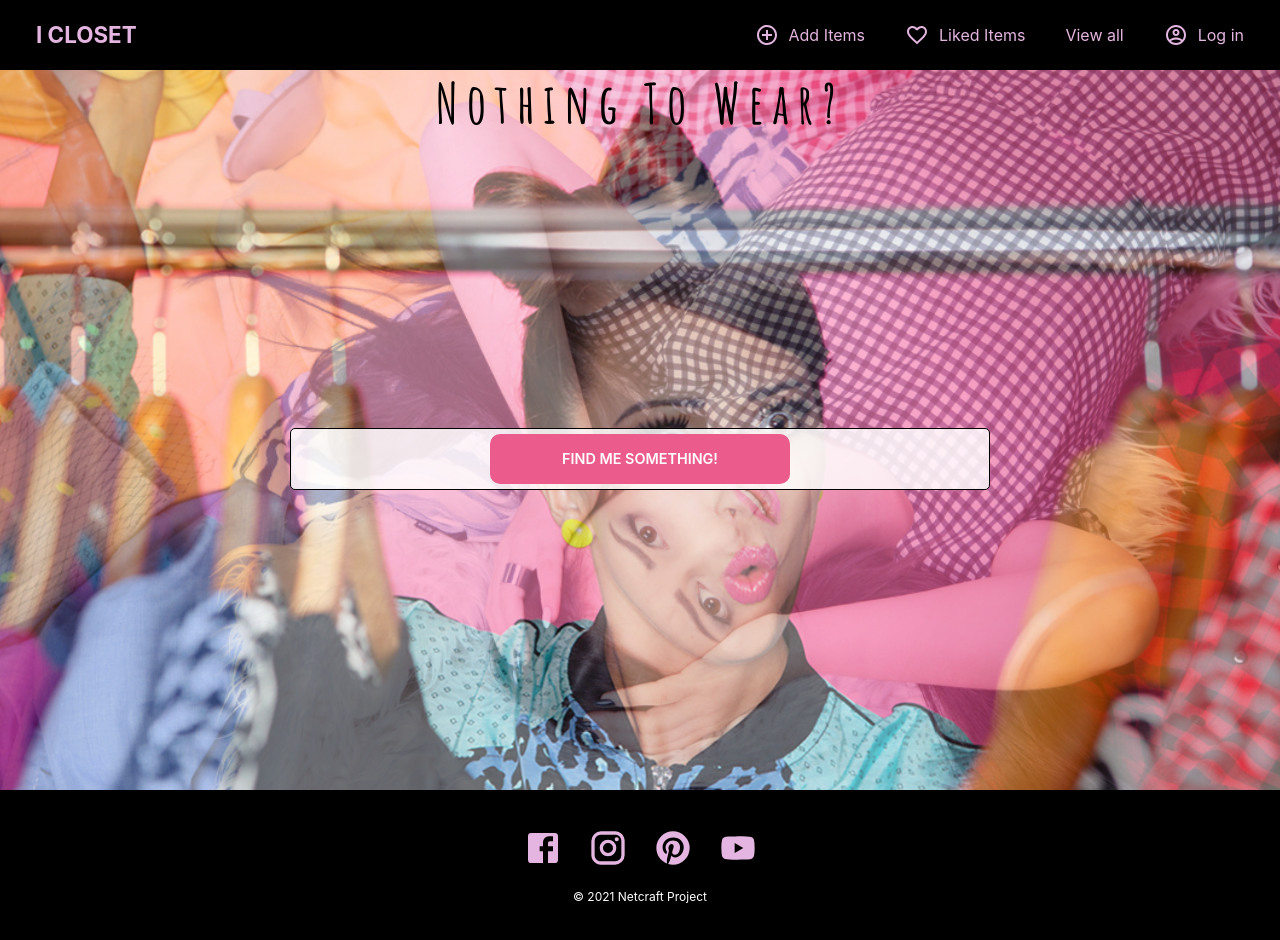
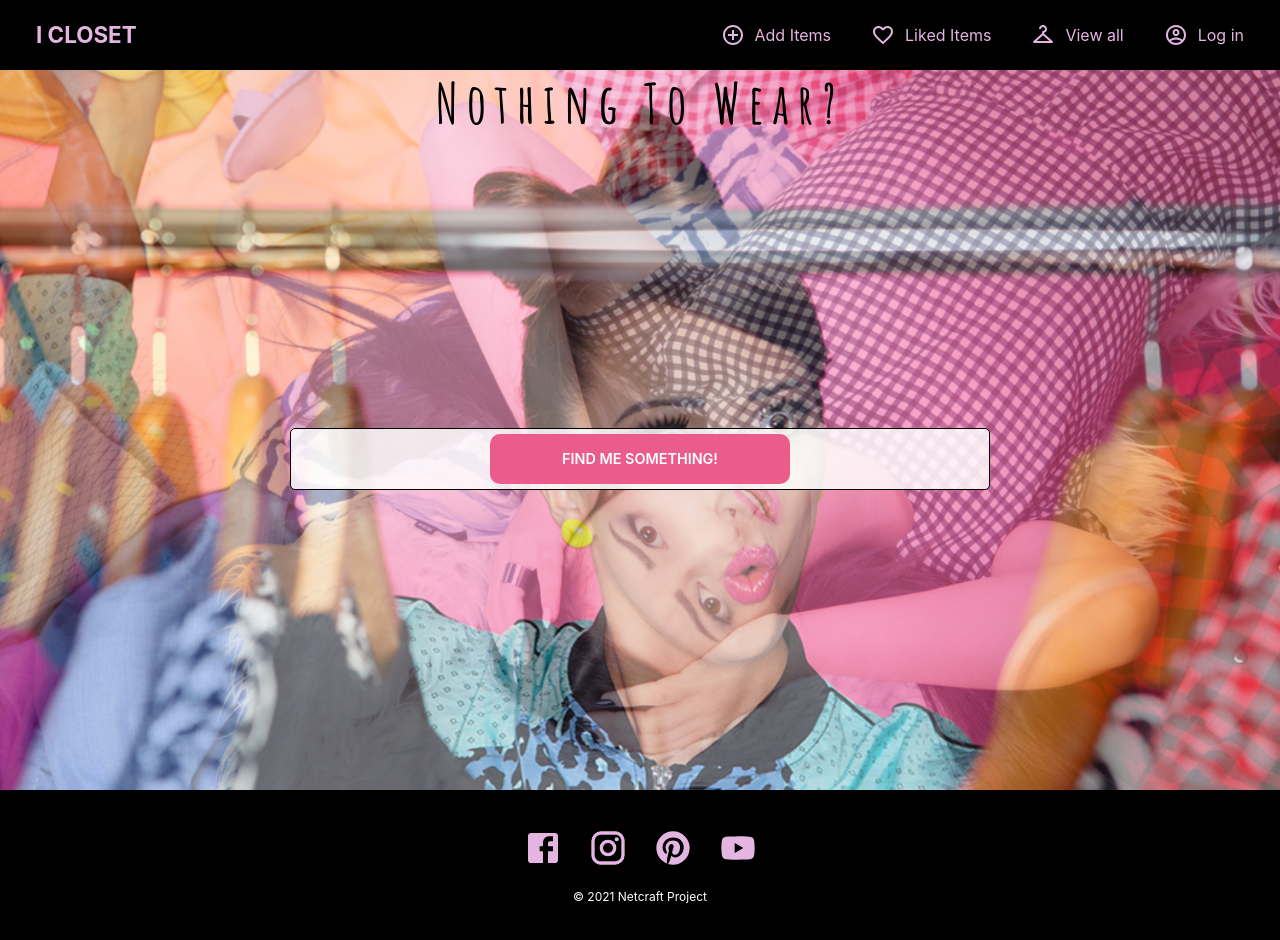
Before and after one commit to AnnaFridman2512/Icloset, a React (Create React App) app in the folder react-app/: page / in a window 1280 px wide. Built offline with nearby package versions, Linux system fonts and the light colour scheme; no server answers; a web font is replaced by a local one.

Commit message:
add icon for view all item

```diff
--- a/react-app/src/components/Nav/Nav.js
+++ b/react-app/src/components/Nav/Nav.js
@@ -4,7 +4,7 @@ import {useState} from 'react';
 import AccountCircleOutlinedIcon from '@material-ui/icons/AccountCircleOutlined';
 import ControlPointOutlinedIcon from '@material-ui/icons/ControlPointOutlined';
 import FavoriteBorderOutlinedIcon from '@material-ui/icons/FavoriteBorderOutlined';
-// import CheckroomIcon from '@mui/icons-material/Checkroom';
+import { BiCloset } from "react-icons/bi"
 import MenuOutlinedIcon from '@material-ui/icons/MenuOutlined';
 
 
@@ -30,7 +30,7 @@ export default function Nav() {
                 Liked Items
             </Link>
             <Link to='/view-all'>
-                {/* <CheckroomIcon/> */}
+            <BiCloset size= '1.5em'/>
                 View all
             </Link>
 
```
